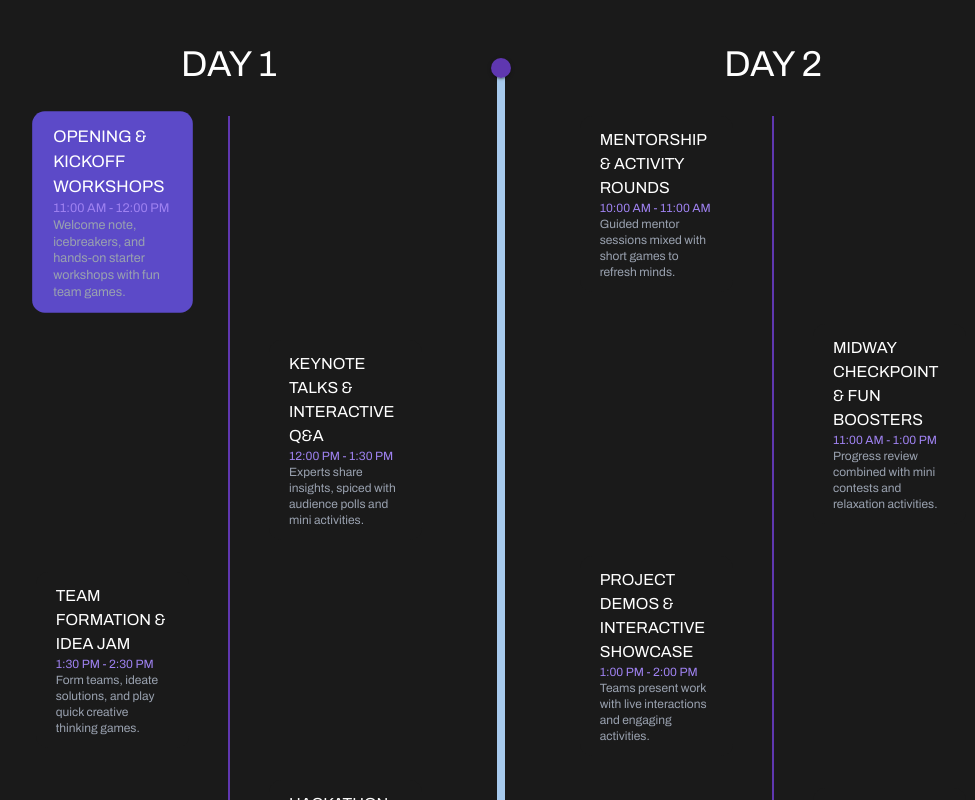
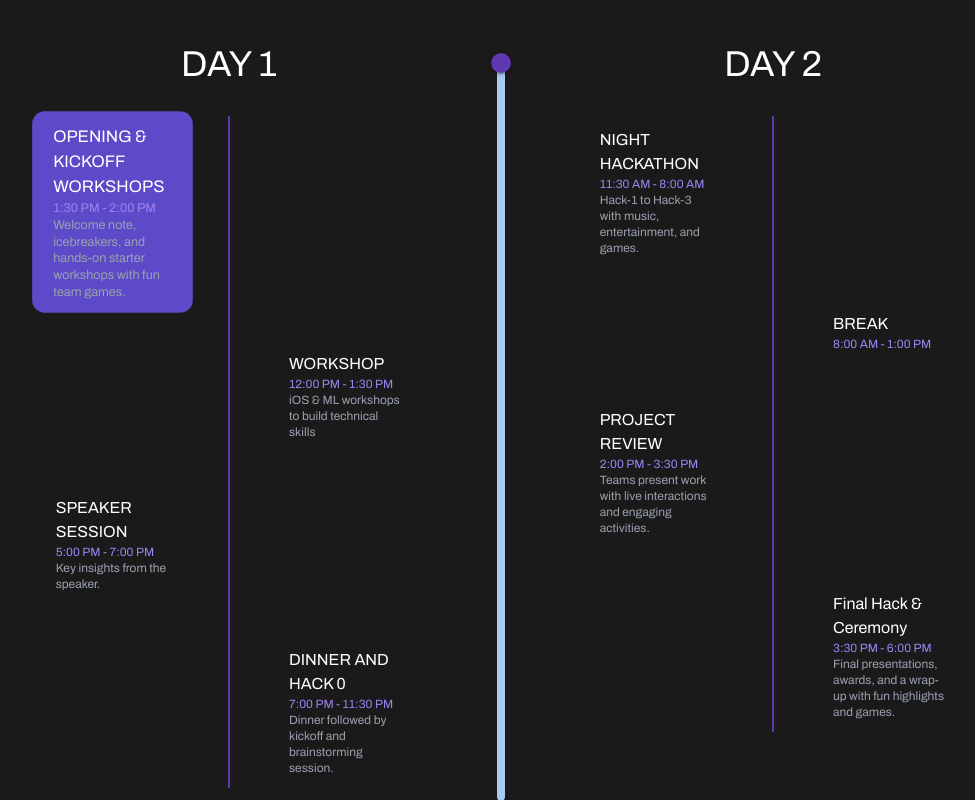
Before and after one commit to ADG-VITV/IOS-Fusion-2025, a Next.js app: page / in a window 1280 px wide. Shown: the part 1660-2460 px from the top of the page, without its empty margins (139-1114 px from the left). Built offline with nearby package versions, Linux system fonts and the light colour scheme; no server answers; a web font is replaced by a local one.

Commit message:
changing timeline

```diff
--- a/src/sections/Timeline.tsx
+++ b/src/sections/Timeline.tsx
@@ -40,17 +40,17 @@ const useSmoothSlider = (targetValue: number, speed: number = 0.1) => {
 
 // --- Event Data (No Changes) ---
 const day1Events = [
-  { event: "OPENING & KICKOFF WORKSHOPS", time: "11:00 AM - 12:00 PM", venue: "Welcome note, icebreakers, and hands-on starter workshops with fun team games." },
-  { event: "KEYNOTE TALKS & INTERACTIVE Q&A", time: "12:00 PM - 1:30 PM", venue: "Experts share insights, spiced with audience polls and mini activities." },
-  { event: "TEAM FORMATION & IDEA JAM", time: "1:30 PM - 2:30 PM", venue: "Form teams, ideate solutions, and play quick creative thinking games." },
-  { event: "HACKATHON LAUNCH CHALLENGE", time: "2:30 PM - 4:00 PM", venue: "Coding marathon starts with surprise fun challenges to energize everyone." },
+  { event: "OPENING & KICKOFF WORKSHOPS", time: "1:30 PM - 2:00 PM", venue: "Welcome note, icebreakers, and hands-on starter workshops with fun team games." },
+  { event: "WORKSHOP", time: "12:00 PM - 1:30 PM", venue: "iOS & ML workshops to build technical skills" },
+  { event: "SPEAKER SESSION", time: "5:00 PM - 7:00 PM", venue: "Key insights from the speaker." },
+  { event: "DINNER AND HACK 0", time: "7:00 PM - 11:30 PM", venue: "Dinner followed by kickoff and brainstorming session." },
 ];
 
 const day2Events = [
-  { event: "MENTORSHIP & ACTIVITY ROUNDS", time: "10:00 AM - 11:00 AM", venue: "Guided mentor sessions mixed with short games to refresh minds." },
-  { event: "MIDWAY CHECKPOINT & FUN BOOSTERS", time: "11:00 AM - 1:00 PM", venue: "Progress review combined with mini contests and relaxation activities." },
-  { event: "PROJECT DEMOS & INTERACTIVE SHOWCASE", time: "1:00 PM - 2:00 PM", venue: "Teams present work with live interactions and engaging activities." },
-  { event: "CLOSING CEREMONY & CELEBRATION", time: "2:00 PM - 3:00 PM", venue: "Final presentations, awards, and a wrap-up with fun highlights and games." },
+  { event: "NIGHT HACKATHON", time: "11:30 AM - 8:00 AM", venue: "Hack-1 to Hack-3 with music, entertainment, and games." },
+  { event: "BREAK", time: "8:00 AM - 1:00 PM", venue: "" },
+  { event: "PROJECT REVIEW", time: "2:00 PM - 3:30 PM", venue: "Teams present work with live interactions and engaging activities." },
+  { event: "Final Hack & Ceremony", time: "3:30 PM - 6:00 PM", venue: "Final presentations, awards, and a wrap-up with fun highlights and games." },
 ];
 
 const allEvents = [...day1Events, ...day2Events];
```
